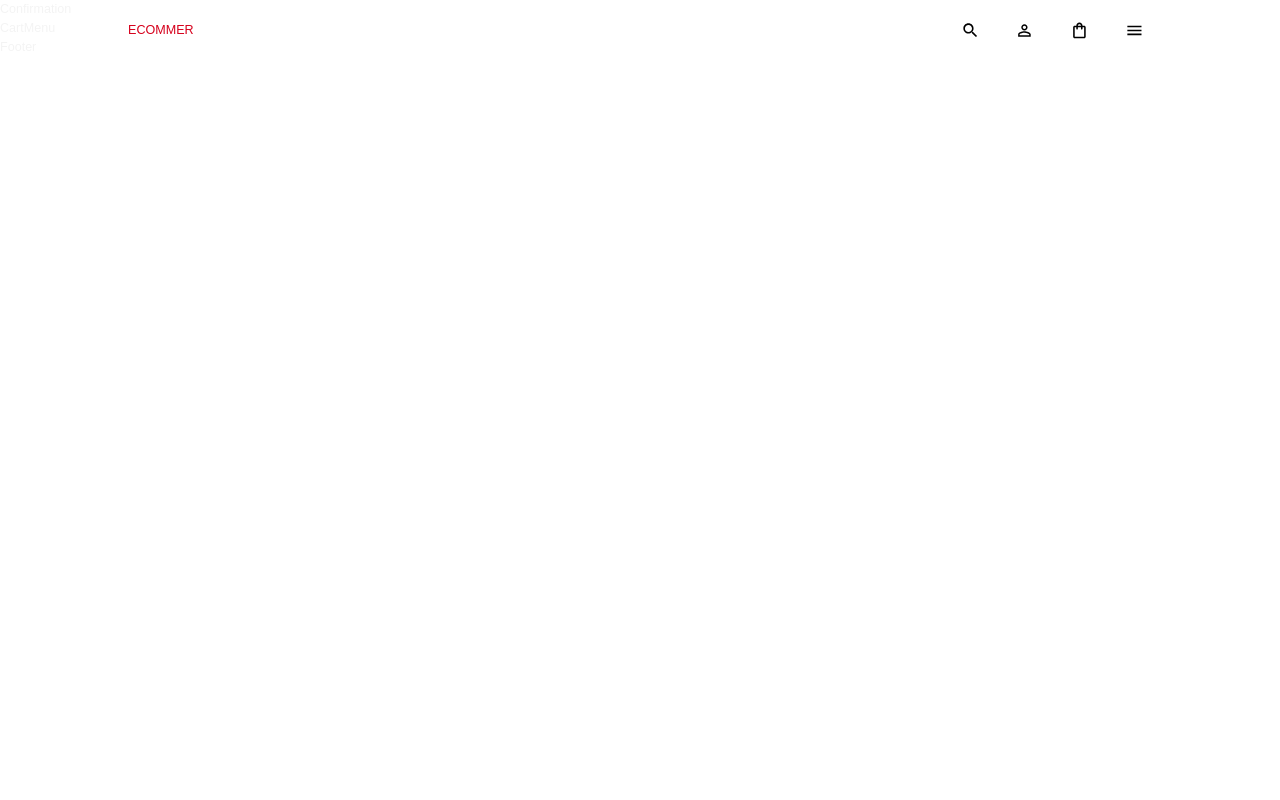
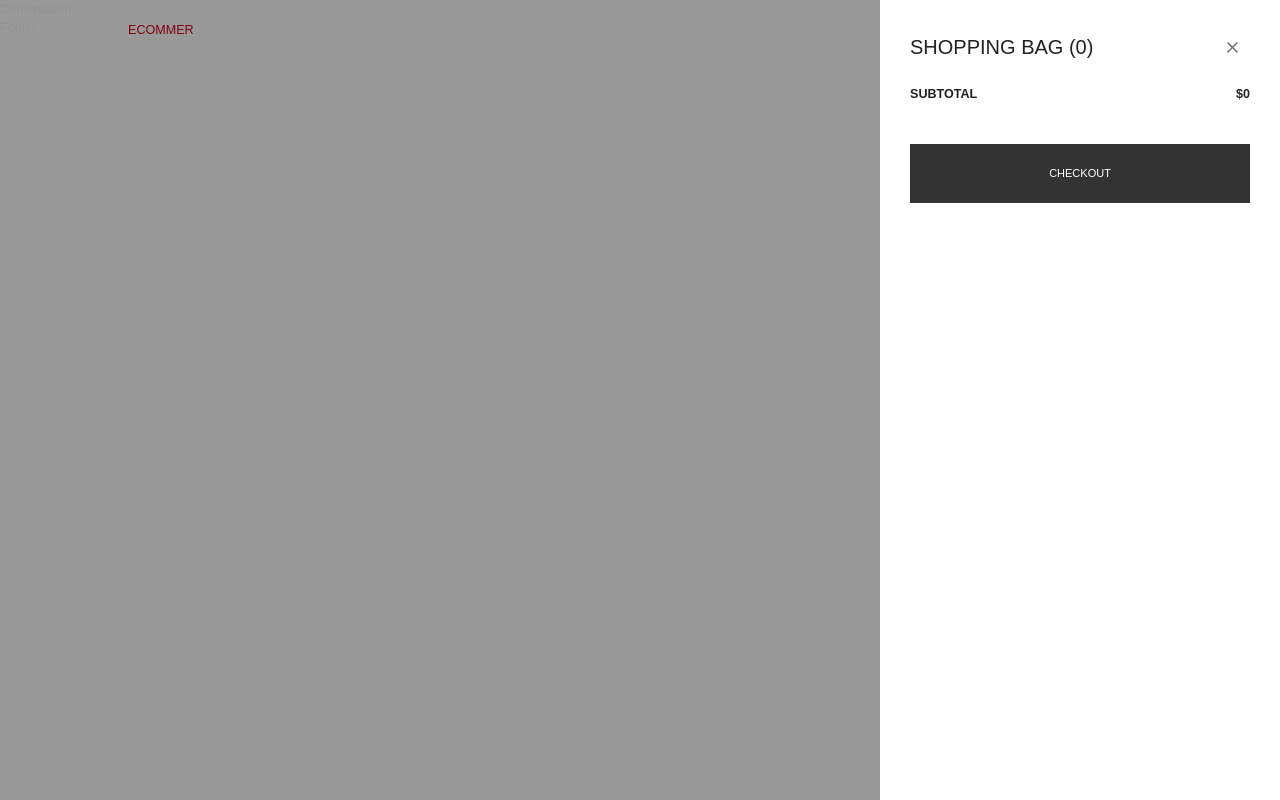
Before and after one commit to hasanmd91/ecommer, a React (Create React App) app in the folder client/: page /checkout/success in a window 1280 px wide. Both pictures are taken after a click on the button 1079 px from the left and 30 px from the top of the page. Built offline with nearby package versions, Linux system fonts and the light colour scheme.

Commit message:
build cart menu

```diff
--- a/client/src/scenes/global/CartMenu.jsx
+++ b/client/src/scenes/global/CartMenu.jsx
@@ -1,7 +1,150 @@
-import React from 'react';
+import { Box, Button, Divider, IconButton, Typography } from '@mui/material';
+import { useSelector, useDispatch } from 'react-redux';
+import CloseIcon from '@mui/icons-material/Close';
+import AddIcon from '@mui/icons-material/Add';
+import RemoveIcon from '@mui/icons-material/Remove';
+import styled from '@emotion/styled';
+import { shades } from '../../theme';
+import {
+  decreaseCount,
+  increaseCount,
+  removeFromCart,
+  setIsCartOpen,
+} from '../../state';
+import { useNavigate } from 'react-router-dom';
+
+const FlexBox = styled(Box)`
+  display: flex;
+  justify-content: space-between;
+  align-items: center;
+`;
 
 const CartMenu = () => {
-  return <div>CartMenu</div>;
+  const navigate = useNavigate();
+  const dispatch = useDispatch();
+  const cart = useSelector((state) => state.cart.cart);
+  const isCartOpen = useSelector((state) => state.cart.isCartOpen);
+
+  const totalPrice = cart.reduce((total, item) => {
+    return total + item.count * item.attributes.price;
+  }, 0);
+
+  return (
+    <Box
+      display={isCartOpen ? 'block' : 'none'}
+      backgroundColor="rgba(0, 0, 0, 0.4)"
+      position="fixed"
+      zIndex={10}
+      width="100%"
+      height="100%"
+      left="0"
+      top="0"
+      overflow="auto"
+    >
+      <Box
+        position="fixed"
+        right="0"
+        bottom="0"
+        width="max(400px, 30%)"
+        height="100%"
+        backgroundColor="white"
+      >
+        <Box padding="30px" overflow="auto" height="100%">
+          {/* HEADER */}
+          <FlexBox mb="15px">
+            <Typography variant="h3">SHOPPING BAG ({cart.length})</Typography>
+            <IconButton onClick={() => dispatch(setIsCartOpen({}))}>
+              <CloseIcon />
+            </IconButton>
+          </FlexBox>
+
+          {/* CART LIST */}
+          <Box>
+            {cart.map((item) => (
+              <Box key={`${item.attributes.name}-${item.id}`}>
+                <FlexBox p="15px 0">
+                  <Box flex="1 1 40%">
+                    <img
+                      alt={item?.name}
+                      width="123px"
+                      height="164px"
+                      src={`http://localhost:2000${item?.attributes?.image?.data?.attributes?.formats?.medium?.url}`}
+                    />
+                  </Box>
+                  <Box flex="1 1 60%">
+                    <FlexBox mb="5px">
+                      <Typography fontWeight="bold">
+                        {item.attributes.name}
+                      </Typography>
+                      <IconButton
+                        onClick={() =>
+                          dispatch(removeFromCart({ id: item.id }))
+                        }
+                      >
+                        <CloseIcon />
+                      </IconButton>
+                    </FlexBox>
+                    <Typography>{item.attributes.shortDescription}</Typography>
+                    <FlexBox m="15px 0">
+                      <Box
+                        display="flex"
+                        alignItems="center"
+                        border={`1.5px solid ${shades.neutral[500]}`}
+                      >
+                        <IconButton
+                          onClick={() =>
+                            dispatch(decreaseCount({ id: item.id }))
+                          }
+                        >
+                          <RemoveIcon />
+                        </IconButton>
+                        <Typography>{item.count}</Typography>
+                        <IconButton
+                          onClick={() =>
+                            dispatch(increaseCount({ id: item.id }))
+                          }
+                        >
+                          <AddIcon />
+                        </IconButton>
+                      </Box>
+                      <Typography fontWeight="bold">
+                        ${item.attributes.price}
+                      </Typography>
+                    </FlexBox>
+                  </Box>
+                </FlexBox>
+                <Divider />
+              </Box>
+            ))}
+          </Box>
+
+          {/* ACTIONS */}
+          <Box m="20px 0">
+            <FlexBox m="20px 0">
+              <Typography fontWeight="bold">SUBTOTAL</Typography>
+              <Typography fontWeight="bold">${totalPrice}</Typography>
+            </FlexBox>
+            <Button
+              sx={{
+                backgroundColor: shades.primary[400],
+                color: 'white',
+                borderRadius: 0,
+                minWidth: '100%',
+                padding: '20px 40px',
+                m: '20px 0',
+              }}
+              onClick={() => {
+                navigate('/checkout');
+                dispatch(setIsCartOpen({}));
+              }}
+            >
+              CHECKOUT
+            </Button>
+          </Box>
+        </Box>
+      </Box>
+    </Box>
+  );
 };
 
 export default CartMenu;
```
